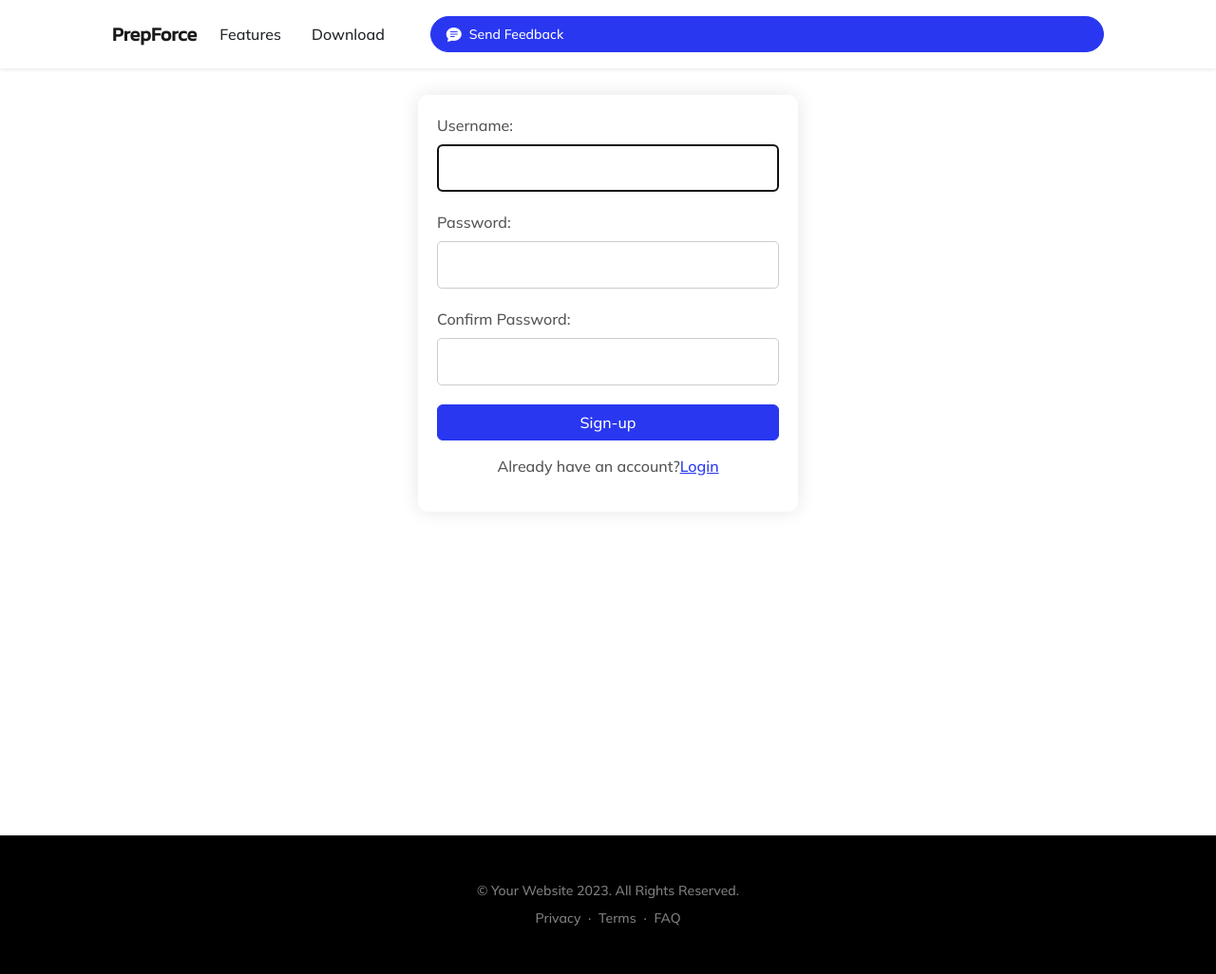
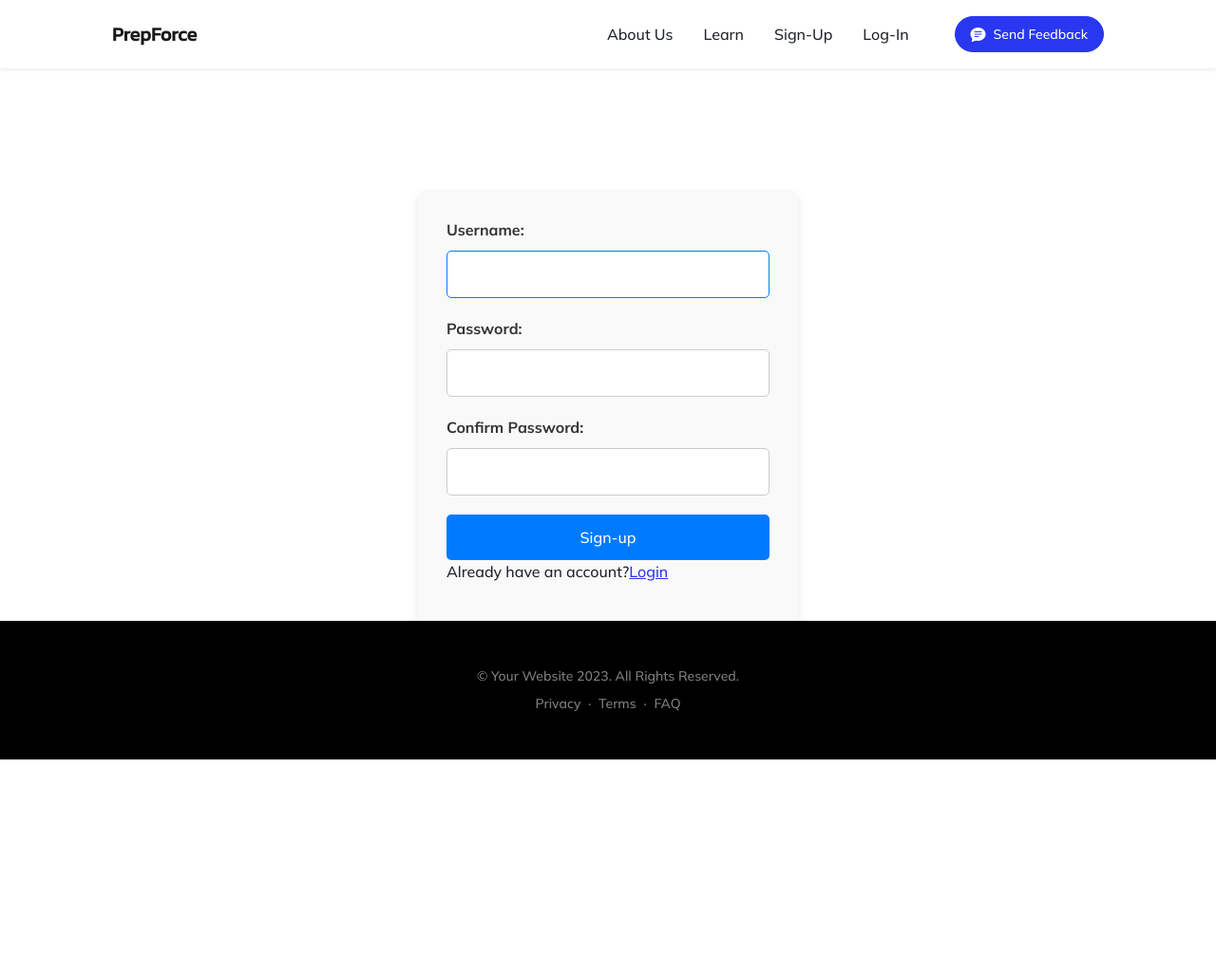
Before and after one commit to decadento/demo_d_project, a Django app: page /account/signup/ in a window 1280 px wide. Shown: the whole page at 95% size. After the commit the page ends 800 px from the top, so only its background shows below. Run offline with Django 5.2, Linux system fonts and the light colour scheme; some libraries are stand-ins or nearby versions.

Commit message:
forms styles

```diff
--- a/demo_d/main/views.py
+++ b/demo_d/main/views.py
@@ -5,7 +5,6 @@ from django.http import HttpResponse
 def index(request):
     return render(request, 'main/landing.html')
 
-
 def learn(request):
     return render(request, 'main/learn.html')
 
--- a/demo_d/templates/account/signup.html
+++ b/demo_d/templates/account/signup.html
@@ -1,92 +1,94 @@
 {% extends "main/base.html" %}
 
 {% block extra_css %}
-<link rel="stylesheet" href="https://fonts.googleapis.com/css2?family=Montserrat:wght@400;700&display=swap">
-<link rel="stylesheet" href="https://maxcdn.bootstrapcdn.com/bootstrap/4.0.0/css/bootstrap.min.css">
-
     <style>
-
-    header.masthead {
-        background-image: url("/media/samples/tree.jpg");
+        /* Ваші стилі для форми логіну */
+        .signup-container {
+            margin: 50px auto;
+            max-width: 400px;
+            padding: 30px;
+            border-radius: 10px;
+            background-color: #f9f9f9;
+            box-shadow: 0 4px 8px rgba(0, 0, 0, 0.1);
+            transition: box-shadow 0.3s ease;
+            margin-top: 200px;
         }
 
-    body {
-        font-family: 'Montserrat', sans-serif;
-        margin: 0;
-        background-color: #f5f5f5; /* Додайте колір фону за бажанням */
+        .signup-container:hover {
+            box-shadow: 0 8px 16px rgba(0, 0, 0, 0.2);
         }
 
-    .signup-container {
-        display: flex;
-        flex-direction: column;
-        justify-content: flex-start;
-        align-items: center;
-        height: calc(100vh - 20px);
-        margin-top: 100px;
-        margin-bottom: 0; /* Змініть margin-bottom на 0 */
+        .signup-form .form-group {
+            margin-bottom: 20px;
         }
 
-
-    .signup-form {
-        width: 100%;
-        max-width: 400px;
-        padding: 20px;
-        background-color: #fff;
-        border-radius: 10px;
-        box-shadow: 0px 0px 20px rgba(0, 0, 0, 0.1);
-        margin-bottom: 0; /* Змініть margin-bottom на 0 */
-        transition: box-shadow 0.3s ease; /* Анімація зміни тіні при наведенні */
+        .signup-form label {
+            display: block;
+            font-weight: bold;
+            margin-bottom: 10px;
+            color: #333;
         }
 
-    .signup-form:hover {
-        box-shadow: 0px 0px 30px rgba(0, 0, 0, 0.2);
-    }
-
-    .form-group {
-        margin-bottom: 20px;
-        display: flex;
-        flex-direction: column;
-    }
-
-    .form-group label {
-        margin-bottom: 8px;
-        color: #555; /* Колір тексту лейблу */
-    }
-
-    .form-group input {
+        .signup-form input[type="text"],
+        .signup-form input[type="password"] {
+            width: 100%;
             padding: 12px;
             border: 1px solid #ccc;
             border-radius: 5px;
-        transition: border-color 0.3s ease; /* Анімація зміни кольору рамки при фокусі */
+            box-sizing: border-box;
+            font-size: 16px;
+            color: #666;
         }
 
-    .form-group input:focus {
+        .signup-form input[type="text"]:focus,
+        .signup-form input[type="password"]:focus {
             border-color: #007bff;
+            outline: none;
         }
 
-    .btn-primary {
+        .signup-form .btn-primary {
+            width: 100%;
+            padding: 12px;
+            border: none;
+            border-radius: 5px;
             background-color: #007bff;
-        border-color: #007bff;
-        width: 100%;
-        padding: 10px;
+            color: #fff;
             font-size: 16px;
-        font-weight: bold;
-        transition: background-color 0.3s ease; /* Анімація зміни кольору кнопки при наведенні */
+            cursor: pointer;
         }
 
-    .btn-primary:hover {
+        .signup-form .btn-primary:hover {
             background-color: #0056b3;
         }
 
-    .login-link {
+        .signup-link {
             margin-top: 15px;
             text-align: center;
-        color: #555;
+            color: #666;
         }
 
+        .signup-link a {
+            color: #007bff;
+            text-decoration: none;
+        }
+
+        .signup-link a:hover {
+            text-decoration: underline;
+        }
+
+        /* Стилі для футера */
+        footer {
+            position: fixed;
+            left: 0;
+            bottom: 0;
+            width: 100%;
+            background-color: #333;
+            color: #fff;
+            text-align: center;
+            padding: 10px 0;
+        }
 
     </style>
-
 {% endblock %}
 
 {% block content %}
--- a/demo_d/templates/main/base.html
+++ b/demo_d/templates/main/base.html
@@ -6,7 +6,7 @@
         <meta name="description" content="" />
         <meta name="author" content="" />
         <title>New Age - Start Bootstrap Theme</title>
-        <link rel="icon" type="image/x-icon" href="assets/favicon.ico" />
+        <link rel="icon" type="image/x-icon" href=media/samples/favicon.ico" />
         <!-- Bootstrap icons-->
         <link href="https://cdn.jsdelivr.net/npm/bootstrap-icons@1.5.0/font/bootstrap-icons.css" rel="stylesheet" />
         <!-- Google fonts-->
@@ -34,8 +34,17 @@
                 </button>
                 <div class="collapse navbar-collapse" id="navbarResponsive">
                     <ul class="navbar-nav ms-auto me-4 my-3 my-lg-0">
-                        <li class="nav-item"><a class="nav-link me-lg-3" href="#features">Features</a></li>
-                        <li class="nav-item"><a class="nav-link me-lg-3" href="#download">Download</a></li>
+                        {% if user.is_authenticated %}
+                        <li class="nav-item"><a class="nav-link me-lg-3" href="{% url 'landing' %}">About Us</a></li>
+                        <li class="nav-item"><a class="nav-link me-lg-3" href="{% url 'tac_med' %}">Tactical med</a></li>
+                        <li class="nav-item"><a class="nav-link me-lg-3" href="{% url 'learn' %}">Learn</a></li>
+                        <li class="nav-item"><a class="nav-link me-lg-3" href="{% url 'logout' %}">Log Out</a></li>
+                        {% else %}
+                        <li class="nav-item"><a class="nav-link me-lg-3" href="{% url 'landing' %}">About Us</a></li>
+                        <li class="nav-item"><a class="nav-link me-lg-3" href="{% url 'learn' %}">Learn</a></li>
+                        <li class="nav-item"><a class="nav-link me-lg-3" href="{% url 'signup' %}">Sign-Up</a></li>
+                        <li class="nav-item"><a class="nav-link me-lg-3" href="{% url 'login' %}">Log-In</a></li>
+                        {% endif %}
                     </ul>
                     <button class="btn btn-primary rounded-pill px-3 mb-2 mb-lg-0" data-bs-toggle="modal" data-bs-target="#feedbackModal">
                         <span class="d-flex align-items-center">
```
Also changed, not shown: demo_d/templates/account/login.html (+58 -56 lines), demo_d/templates/main/landing.html (+7 -7 lines), demo_d/media/samples/app-store-badge.svg (added), demo_d/media/samples/google-play-badge.svg (added), demo_d/media/samples/portrait_black.png (added), demo_d/media/samples/tnw-logo.svg (added), 1 other file. Lines whose indentation alone changed are shown as unchanged.
